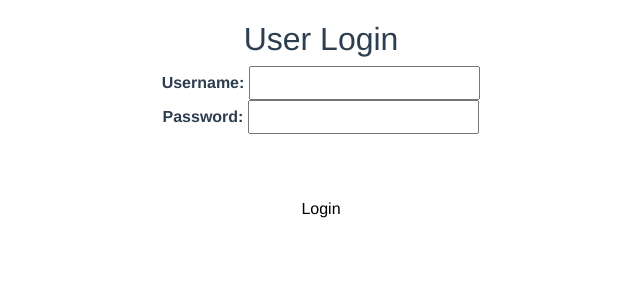
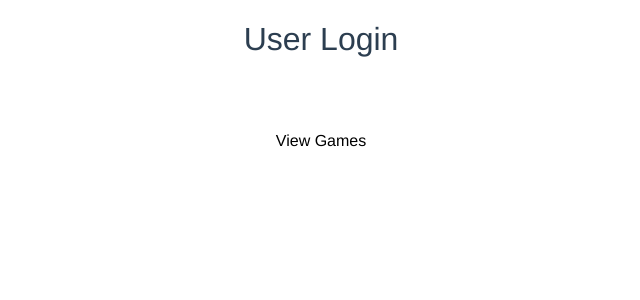
Before and after one commit to KimiEatsCode/codejeopardyvue, a JavaScript app: page / in a window 1280 px wide. Shown: the top 300 px of the page, without its empty margins (319-959 px from the left). Built offline with nearby package versions, Linux system fonts and the light colour scheme.

Commit message:
Updated login to temp link to user 1 game list

```diff
--- a/src/components/UserLoginForm.vue
+++ b/src/components/UserLoginForm.vue
@@ -2,15 +2,16 @@
   <div>
     <h2>User Login</h2>
     <form @submit.prevent="login">
-      <div>
+
+      <!-- <div>
         <label for="username">Username:</label>
         <input type="text" id="username" v-model="username" required>
-      </div>
-      <div>
+      </div> -->
+      <!-- <div>
         <label for="password">Password:</label>
         <input type="password" id="password" v-model="password" required>
-      </div>
-      <button type="submit">Login</button>
+      </div> -->
+      <a href="/gameslist/1"><button type="submit">View Games</button></a>
       <div v-if="error" class="error">{{ error }}</div>
     </form>
   </div>
```
